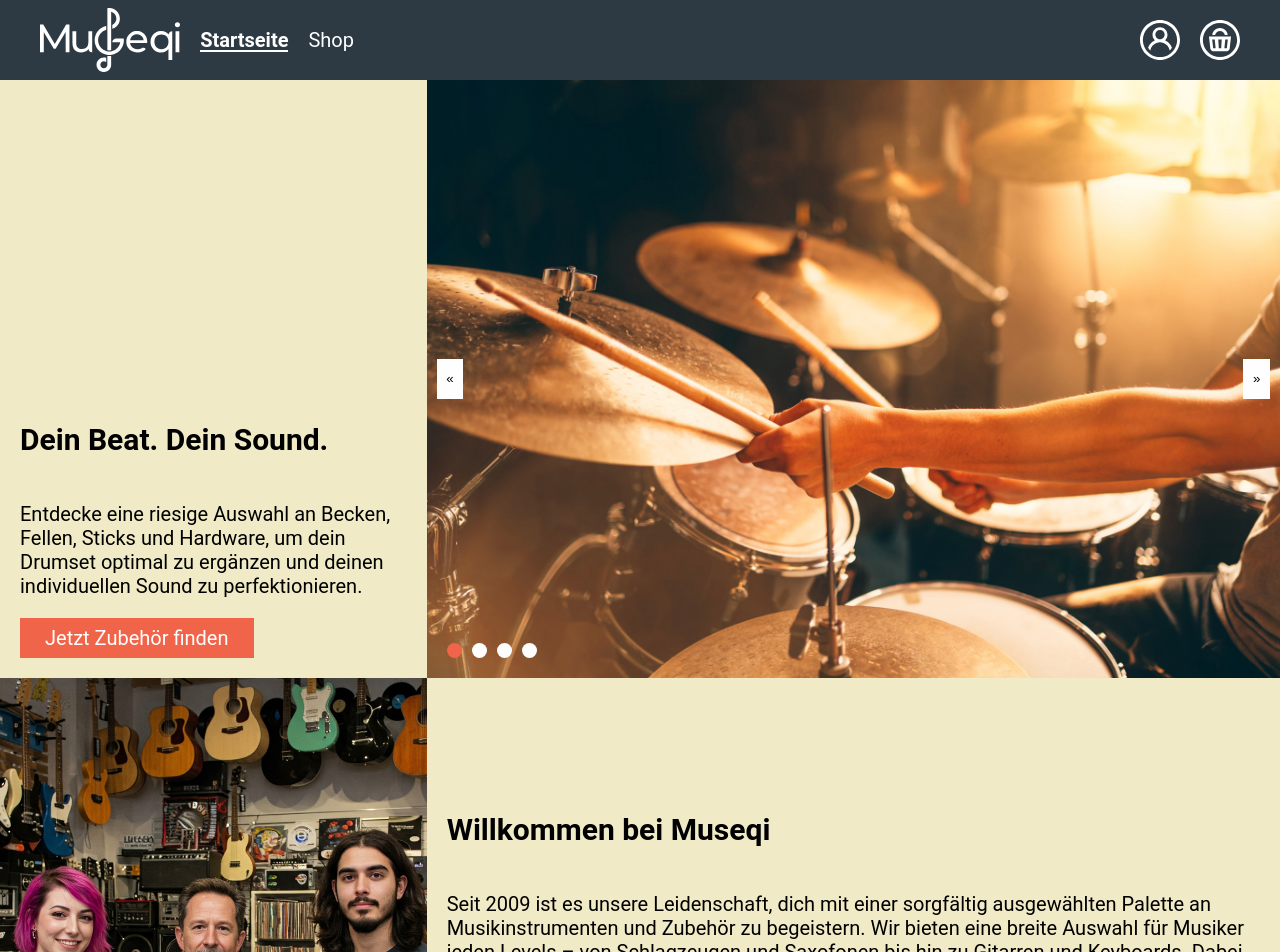
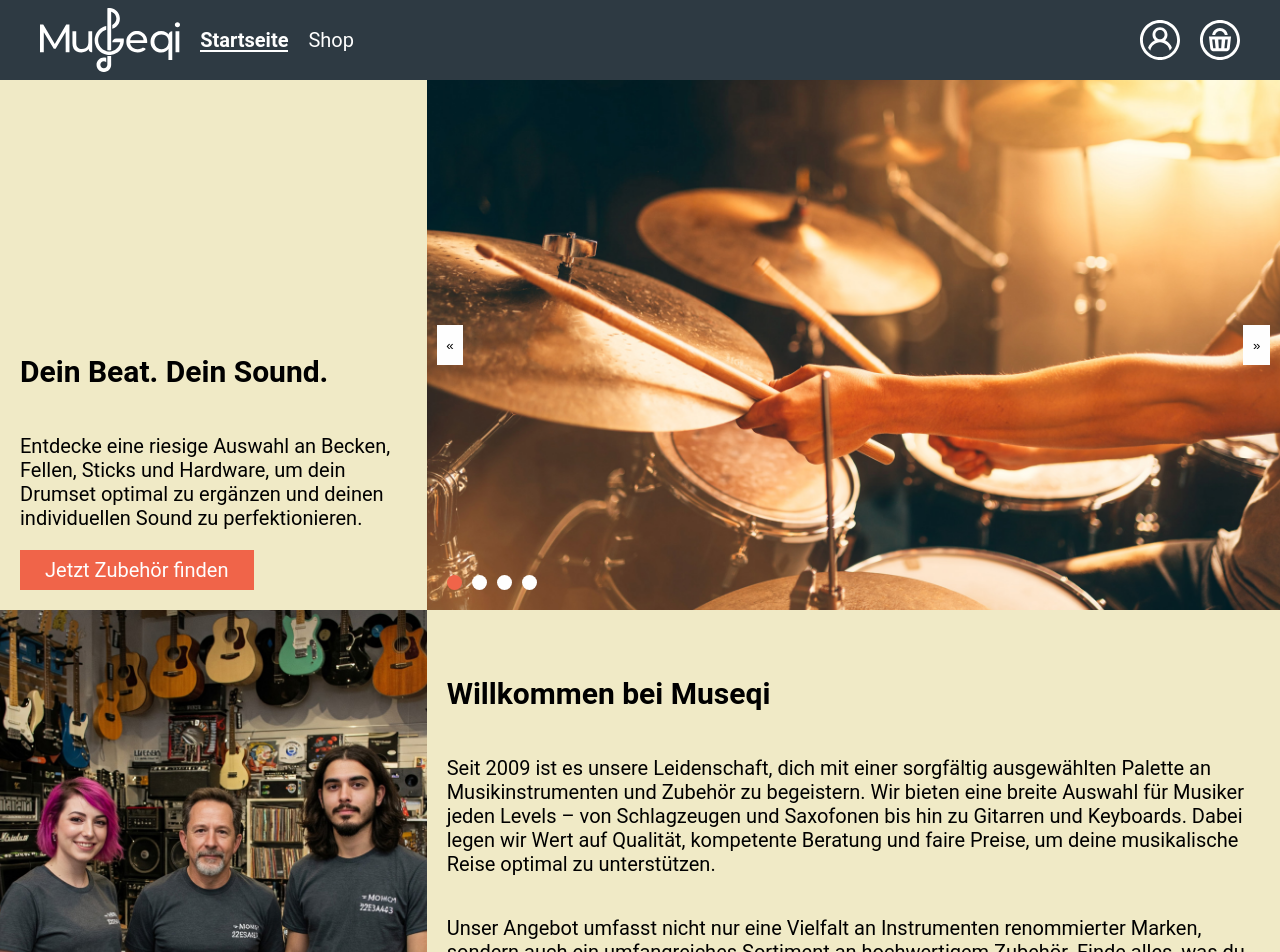
Before and after one commit to SandroHatzfeld/Shopping-Cart, a React (Vite) app: page / in a window 1280 px wide. Shown: the top 952 px of the page. Built offline with nearby package versions, Linux system fonts and the light colour scheme; a web font is replaced by a local one.

Commit message:
separating scss files and styling the pdp

```diff
--- a/src/main.jsx
+++ b/src/main.jsx
@@ -3,6 +3,7 @@ import { createRoot } from 'react-dom/client'
 import { StrictMode } from 'react'
 import routes from './routes/routes.jsx'
 import './styles/main.scss'
+import './styles/home.scss'
 import './styles/shop.scss'
 
 const router = createBrowserRouter(routes)
--- a/src/routes/ProductDetailPage.jsx
+++ b/src/routes/ProductDetailPage.jsx
@@ -1,5 +1,5 @@
 import { useEffect, useState } from "react"
-import { Link, useLoaderData, useParams } from "react-router-dom"
+import { useLoaderData, useParams } from "react-router-dom"
 import AddToCart from "../components/shop/AddToCart.jsx"
 import AmountInput from "../components/shop/AmountInput.jsx"
 
@@ -22,10 +22,19 @@ export default function ProductDetailPage() {
   }, [currentProductId, loaderData])
 
   return (
+
       <main id="product-detail">
         <div className="detail-wrapper">
+          <div className="detail-image-container">
+            <div className="detail-image-slide">
+              <img src={productData.image} alt="" />
+              <img src={productData.image} alt="" />
+              <img src={productData.image} alt="" />
+            </div>
+          </div>
           <div className="detail-content">
             <h1>{productData.title}</h1>
+            <div className="flex-end">
               <div className="price-wrapper">
                 <p>{productData.price}</p>
               </div>
@@ -34,12 +43,9 @@ export default function ProductDetailPage() {
                 <AddToCart />
               </div>
             </div>
-        <div className="detail-image-container">
-          <div className="detail-image-slider">
-            <img src={productData.image} alt="" />
-          </div>
           </div>
         </div>
       </main>
+
   )
 }
--- /dev/null
+++ b/src/styles/home.scss
@@ -0,0 +1,102 @@
+@use "sass:color";
+@use "variables" as v;
+
+#home {
+  grid-template-rows: repeat(2, 1fr);
+}
+
+.text-content {
+  padding: 1rem;
+  display: flex;
+  flex-direction: column;
+  justify-content: flex-end;
+}
+
+.slider-content-container,
+.slider-image-container {
+  overflow: hidden;
+  position: relative;
+}
+
+.slider-content-slide,
+.slider-image-slide {
+  height: 100%;
+  display: grid;
+  grid-template-columns: repeat(4, 100%);
+  transition: translate ease 0.3s;
+}
+
+.slider-image-slide {
+  align-content: center;
+  z-index: 0;
+
+  img {
+    width: 100%;
+    height: 100%;
+    object-fit: cover;
+  }
+}
+.slider-dots-container,
+.slider-buttons-container {
+  z-index: 10;
+  position: absolute;
+}
+
+.slider-dots-container {
+  bottom: 1rem;
+  left: 1rem;
+  display: flex;
+  gap: 0.5rem;
+
+  button {
+    width: 0.75rem;
+    height: 0.75rem;
+    padding: 0;
+    padding-block: 0;
+    border: none;
+    border-radius: 100%;
+    background-color: v.$lightColor;
+
+    &.active {
+      background-color: v.$accentColor;
+    }
+  }
+}
+
+.slider-buttons-container {
+  padding: 0 0.5rem;
+  box-sizing: border-box;
+  top: 50%;
+  width: 100%;
+  display: flex;
+  justify-content: space-between;
+  transform: translateY(-50%);
+
+  button {
+    height: 2rem;
+    width: 1.33rem;
+    border: none;
+    border-radius: 0;
+    background-color: color.adjust(v.$lightColor, $alpha: 0.7);
+  }
+}
+
+.welcome {
+  .image-container {
+    height: 100%;
+    width: 100%;
+    overflow: hidden;
+    display: flex;
+    align-items: center;
+
+    img {
+      width: 100%;
+      height: 100%;
+      object-fit: cover;
+    }
+  }
+
+  h1 {
+    margin-top: 0;
+  }
+}
--- a/src/styles/main.scss
+++ b/src/styles/main.scss
@@ -26,6 +26,7 @@ body {
   padding: 0;
 }
 
+
 a,
 button {
   cursor: pointer;
@@ -34,11 +35,6 @@ button {
   border-radius: 0;
 }
 
-#root {
-  display: grid;
-  grid-template-rows: auto v.$navHeight;
-  min-height: 100vh;
-}
 
 nav {
   width: 100%;
@@ -51,6 +47,7 @@ nav {
   justify-content: space-between;
   position: fixed;
   z-index: 100;
+  top: 0;
 
   div {
     height: 100%;
@@ -109,120 +106,29 @@ nav {
     font-weight: 600;
   }
 }
+
 main {
   margin-top: v.$navHeight;
-  min-height: calc(100vh - v.$navHeight);
+  min-height: calc(100vh - v.$navHeight * 2);
   display: grid;
-  grid-template-rows: repeat(2, 1fr);
+  box-sizing: border-box;
+
 }
 
 section {
   width: 100%;
   height: 100%;
-  max-height: 640px;
+  max-height: 530px;
   display: grid;
   grid-template-columns: 1fr 2fr;
   background-color: v.$secondaryColor;
 }
 
-.text-content {
-  padding: 1rem;
-  display: flex;
-  flex-direction: column;
-  justify-content: flex-end;
-}
 
-.slider-content-container,
-.slider-image-container {
-  overflow: hidden;
-  position: relative;
-}
-
-.slider-content-slide,
-.slider-image-slide {
-  height: 100%;
-  display: grid;
-  grid-template-columns: repeat(4, 100%);
-  transition: translate ease 0.3s;
-}
-
-.slider-image-slide {
-  align-content: center;
-  z-index: 0;
-
-  img {
-    width: 100%;
-    height: 100%;
-    object-fit: cover;
-  }
-}
-.slider-dots-container,
-.slider-buttons-container {
-  z-index: 10;
-  position: absolute;
-}
-
-.slider-dots-container {
-  bottom: 1rem;
-  left: 1rem;
-  display: flex;
-  gap: 0.5rem;
-
-  button {
-    width: 0.75rem;
-    height: 0.75rem;
-    padding: 0;
-    padding-block: 0;
-    border: none;
-    border-radius: 100%;
-    background-color: v.$lightColor;
-
-    &.active {
-      background-color: v.$accentColor;
-    }
-  }
-}
-
-.slider-buttons-container {
-  padding: 0 0.5rem;
-  box-sizing: border-box;
-  top: 50%;
-  width: 100%;
-  display: flex;
-  justify-content: space-between;
-  transform: translateY(-50%);
-
-  button {
-    height: 2rem;
-    width: 1.33rem;
-    border: none;
-    border-radius: 0;
-    background-color: color.adjust(v.$lightColor, $alpha: 0.7);
-  }
-}
-
-.welcome {
-  .image-container {
-    height: 100%;
-    width: 100%;
-    overflow: hidden;
-    display: flex;
-    align-items: center;
-
-    img {
-      width: 100%;
-      height: 100%;
-      object-fit: cover;
-    }
-  }
-
-  h1 {
-    margin-top: 0;
-  }
-}
 
 footer {
   width: 100%;
+  height: v.$navHeight;
   background-color: v.$primaryColor;
   color: v.$lightColor;
   display: flex;
--- a/src/styles/shop.scss
+++ b/src/styles/shop.scss
@@ -118,10 +118,52 @@ aside {
   }
 }
 
+#product-detail {
+  padding: 2rem;
+  background-color: v.$secondaryColor;
 
-.detail-wrapper {
-  display: grid;
-  grid-template-columns: 1fr 3fr;
+  .detail-wrapper {
+    display: grid;
+    grid-template-columns: 2fr 1fr;
+    gap: 1rem;
 
+    .detail-content {
+      padding: 1rem;
+      height: fit-content;
+      background-color: white;
+    }
 
+    h1 {
+      margin-top: 0;
+    }
+    .flex-end {
+      display: flex;
+      flex-direction: column;
+
+      .price-wrapper {
+        align-self: flex-end;
+      }
+    }
+
+    .detail-image-container {
+      padding: 1rem;
+      max-height: 800px;
+      box-sizing: border-box;
+      overflow: hidden;
+      background-color: white;
+
+      .detail-image-slide {
+        height: 100%;
+        display: grid;
+        grid-auto-columns: auto;
+        grid-template-rows: 100%;
+        grid-auto-flow: column;
+        justify-items: center;
+        align-items: center;
+        img {
+          height: 100%;
+        }
+      }
+    }
+  }
 }
```
Lines whose indentation alone changed are shown as unchanged.
